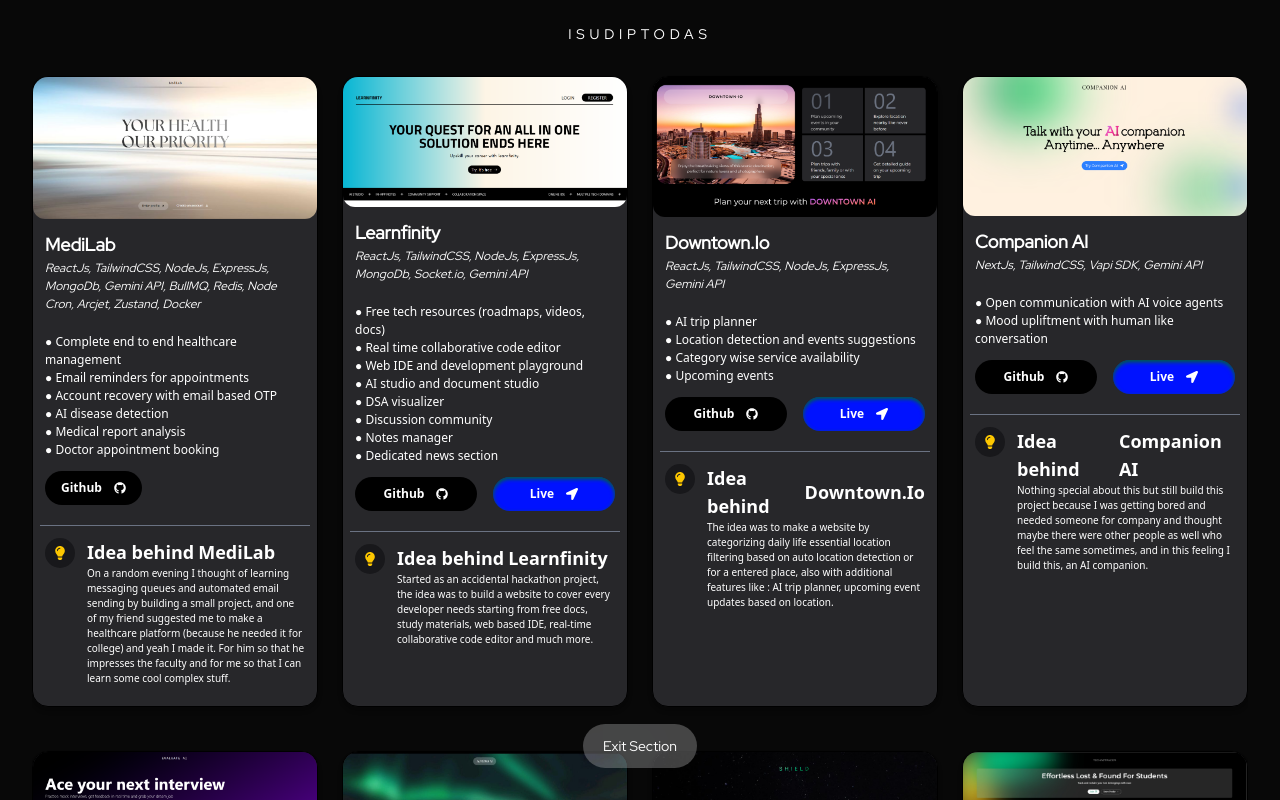
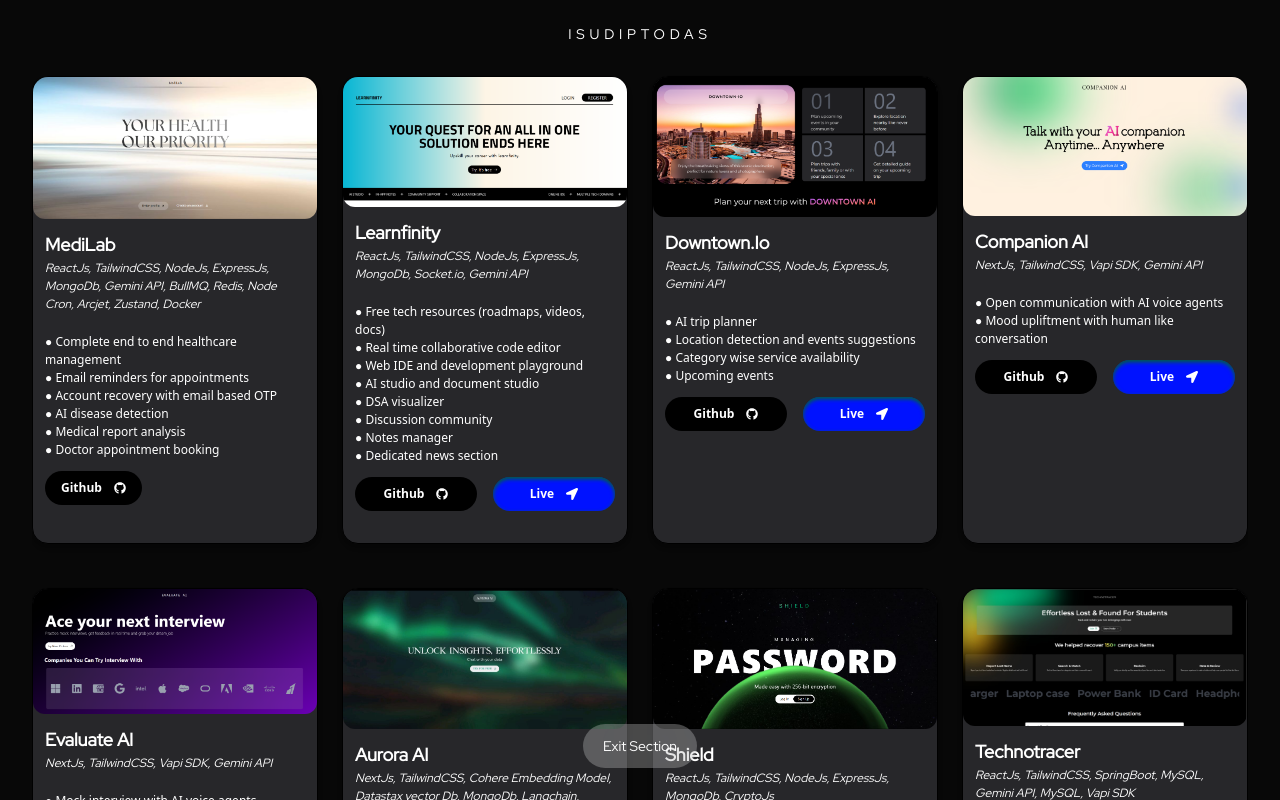
Before and after one commit to isudiptodas/isudiptodas_portfolio, a Next.js app: page /web-dev in a window 1280 px wide. Shown: the top 800 px of the page. Built offline with nearby package versions, Linux system fonts and the light colour scheme; what tailwindcss-motion would draw is missing.

Commit message:
Update page.tsx

```diff
--- a/src/app/web-dev/page.tsx
+++ b/src/app/web-dev/page.tsx
@@ -34,14 +34,7 @@ function page() {
                                 <p onClick={() => navigate(list.github)} className={`${list.deployed ? "w-full" : "w-auto"} rounded-full px-4 py-2 cursor-pointer hover:opacity-75 duration-150 ease-in-out bg-black text-white font-semibold flex justify-center items-center text-[12px] gap-3`}>Github <span><FaGithub /></span></p>
                                 <p onClick={() => navigate(list?.live)} className={`${list.deployed ? "w-full" : "w-auto"} rounded-full px-4 py-2 cursor-pointer inset-shadow-sm inset-shadow-green-800 active:opacity-70 hover:opacity-75 duration-200 ease-in-out bg-[#0012ff] text-white font-semibold flex justify-center items-center text-[12px] gap-3 ${list.deployed ? "block" : "hidden"}`}>Live <span><FaLocationArrow /></span></p>
                             </div>
-                            <div className={`h-px w-[95%] bg-gray-500 mt-2 mb-3`}></div>
-                            <div className={`w-full px-3 flex justify-between items-start gap-3`}>
-                               <span className={`text-sm text-yellow-400 p-2 rounded-full bg-zinc-900`}> <FaLightbulb /> </span>
-                                <div className={`w-full flex flex-col justify-start items-start`}>
-                                  <p className={`w-full text-start text-white text-lg font-semibold flex justify-start items-center gap-1`}>Idea behind <p className={`capitalize`}>{list.name}</p></p>
-                                  <p className={`w-full text-white text-[10px] text-start `}>{list.idea}</p>
-                                </div>
-                            </div>
+
                         </div>
                     })}
                 </div>
```
